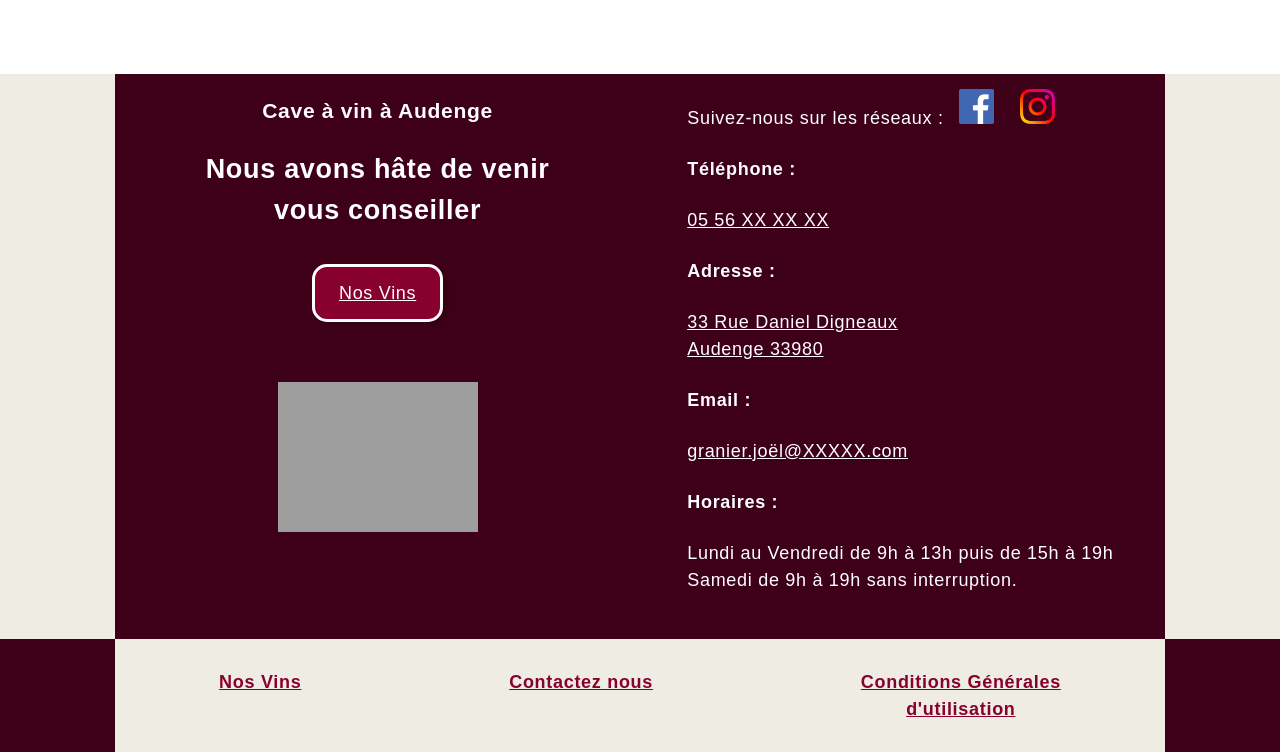
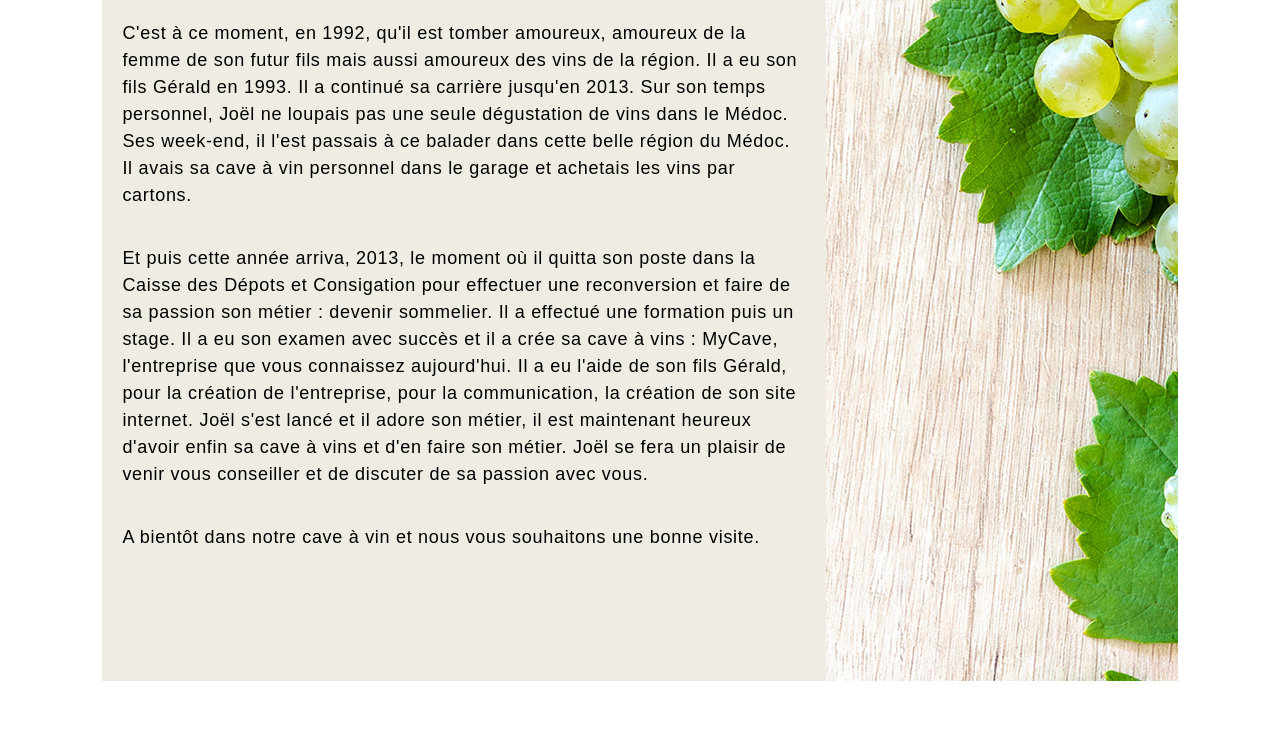
Before and after one commit to graniergerald/My_Cave, a PHP site: page /template/quiSommesNous.php in a window 1280 px wide. Shown: the part 2005-2757 px from the top of the page. Run offline with PHP 8.4, Linux system fonts and the light colour scheme; data comes from the database, SQL or seed files in the repository; grey boxes are pictures that could not be loaded.

Commit message:
Push de Mercredi soir bonsoir

```diff
--- a/css/style.css
+++ b/css/style.css
@@ -11,14 +11,48 @@
   --light-color: white;
   --lightSecond-color: rgb(239, 236, 228);
 
-  --GapPageRightLeft: 9%;
+  --GapPageRightLeft: 8%;
+}
+
+@media screen and (max-width: 1095px) {
+  :root {
+    --GapPageRightLeft: 6%;
+  }
+  body {
+    font-size: 17px;
+  }
+
+  .contactadresseAccueil {
+    padding: 15px;
+  }
+
+  .premiereSectionAccueil {
+    justify-content: center;
+  }
+}
+
+@media screen and (max-width: 875px) {
+  :root {
+    --GapPageRightLeft: 4%;
+  }
+  .contactadresseAccueil {
+    flex-direction: column;
+  }
+}
+
+@media screen and (max-width: 666px) {
+  :root {
+    --GapPageRightLeft: 0%;
+  }
+  .MenuBurger {
+    margin-right: 5px;
+  }
 }
 
 /**********GENERAL************/
 body {
   font-family: "Source Sans Pro Regular", sans-serif;
   font-weight: 400;
-  /* Padding enlever du body, A METTRE PARTOUT dans le site sur chaque section*/
   background-image: var(--bckg-color);
   color: var(--txt-color);
   font-size: 18px;
@@ -486,18 +533,51 @@ textarea {
   background-repeat: no-repeat;
 }
 
-.QuiSuisJe {
-  background-image: url(../img/site_charte/pexels-lukas-1410138.jpg);
-  background-position: center;
-  background-repeat: no-repeat;
-  height: 1000px;
+.QuiSuisJe1 {
+  margin-top: 50px;
   display: flex;
+  margin-right: var(--GapPageRightLeft);
+  margin-left: var(--GapPageRightLeft);
   justify-content: center;
 }
 
-.txtQuiSuisJe {
-  width: 600px;
-  background-color: #f4f4f4;
+.Img1QuiSuisJe {
+  width: 34%;
+  background-image: url(../img/site_charte/Image_1_Histoire_de_Joël.png);
+  height: 44em;
+  background-repeat: no-repeat;
+}
+
+.txt1QuiSuisJe {
+  width: 66%;
+  padding: 20px;
+  background-color: rgb(239, 236, 228);
+  display: flex;
+  flex-direction: column;
+  justify-content: center;
+}
+
+.QuiSuisJe2 {
+  display: flex;
+  margin-right: var(--GapPageRightLeft);
+  margin-left: var(--GapPageRightLeft);
+  justify-content: center;
+}
+
+.txt2QuiSuisJe {
+  width: 66%;
+  padding: 20px;
+  background-color: rgb(239, 236, 228);
+  display: flex;
+  flex-direction: column;
+  justify-content: center;
+}
+
+.Img2QuiSuisJe {
+  width: 34%;
+  background-image: url(../img/site_charte/Image_2_Histoire_de_Joël.png);
+  height: 44em;
+  background-repeat: no-repeat;
 }
 
 /********PAGE CATALOGUE DE VINS*********/
--- a/js/index.js
+++ b/js/index.js
@@ -4,8 +4,8 @@ if (sessionStorage.getItem("FenetreAlcool") === null) {
 }
 
 /* Sélection des éléments HTML */
-let link = document.getElementById("link");
-let burger = document.getElementById("burger");
+let link = document.querySelector("#link");
+let burger = document.querySelector("#burger");
 let ulBurger = document.getElementById("list-burger");
 
 console.log(link);
--- a/template/includeContent/CardReadBottle.php
+++ b/template/includeContent/CardReadBottle.php
@@ -1,5 +1,3 @@
-<h2> Catalogue de nos bouteilles </h2>
-
 <?php
 
 ReadCardBottles($dataReadAllBottles);
--- a/template/includeContent/DoctypeHead.php
+++ b/template/includeContent/DoctypeHead.php
@@ -12,5 +12,5 @@
         <link rel="stylesheet" href="../css/style.css">
         <title>My Cave</title>
         <?php include "../script/Main.php"; ?>
-        <script src="../js/index.js"></script>
+        <script src="../js/index.js" defer ></script>
     </head>
--- a/template/quiSommesNous.php
+++ b/template/quiSommesNous.php
@@ -10,10 +10,10 @@
     </div>
     <div class="presentation">
         <div class="presAccroche">
-            <h3>Ecrivez-nous</h3>
+            <h3>Venez découvrir l'histoire de Mr Granier</h3>
             <h1>Qui sommes-nous ?</h1>
             <p>Venez découvrir l'histoire de notre sommelier Granier Joël et de son fils.</p>
-            <p>Tout à commencé en 1992...</p>
+            <p>Tout à commencé en 2013...</p>
         </div>
         <div class="contactadresseAccueil">
             <div class="contactAccueil">
@@ -35,9 +35,41 @@
     </div>
 </div>
 
-<div class="QuiSuisJe">
-    <div class="txtQuiSuisJe">
-        Lorem ipsum dolor sit amet consectetur, adipisicing elit. Harum odio dolorum dicta nemo provident exercitationem, eos sit at recusandae qui obcaecati mollitia molestias cum veniam. Consequatur vitae quae nihil placeat!
+<div class="QuiSuisJe1">
+    <div class="Img1QuiSuisJe">
+
+    </div>
+    <div class="txt1QuiSuisJe">
+        <h3>Qui sommes-nous ?</h3>
+        <p>
+            Tout commence en 2013, ceci est le moment où Monsieur Granier s'est dit : "Et si je fesais de ma passion mon métier ?" Pour expliquer son chemin qui l'a amené à faire sa, voyons d'abord son passé professionnelle et personnel.
+        </p>
+        <p>
+            Dés son plus jeune âge, dés sa majorité, Joël avais déja cette curiosité de vouloir boire plusieurs vins. D'originaire de l'Aveyron, il a commencé par le pinard et à très vite compris que pour sa conservation il devais y dédié un espace réservé à ses bouteilles. Parce qu'il n'avais pas d'endroit chez lui pour les conserver, il décida de les laisser chez son père. Son père a malheuresement bû certains vin de sa collection. Est-ce volontaire ou pas ? Nous le serons jamais, mais Joël faisait déja du stock et acheté déja pas mal de bouteilles.
+        </p>
+        <p>
+            Vous l'aurez compris, dés ses 18ans, le vin prenait déja une bonne partie de son temps personnel. Quand est-t-il du milieu profesionnel à cette époque là ? Joël a travaillé 1an à la SNCF car il étais aussi passioné par la conduite de train. Il a reussi ses examen mais malheuresement il y avais trop de monde qui demandait ce poste. Joël a du coup fait agent au sein de la gare. Ne voulant pas de ce poste là, il a décidé de partir dans un autre domaine, la Caisse des dépots et Consignation. Il a effectué 10 ans de carrière à la Caisse des Dépots et Consignation de Paris puis il est parti à Bordeaux.
+        </p>
+    </div>
+
+</div>
+
+
+<div class="QuiSuisJe2">
+    <div class="txt2QuiSuisJe">
+        <p>
+            C'est à ce moment, en 1992, qu'il est tomber amoureux, amoureux de la femme de son futur fils mais aussi amoureux des vins de la région. Il a eu son fils Gérald en 1993. Il a continué sa carrière jusqu'en 2013. Sur son temps personnel, Joël ne loupais pas une seule dégustation de vins dans le Médoc. Ses week-end, il l'est passais à ce balader dans cette belle région du Médoc. Il avais sa cave à vin personnel dans le garage et achetais les vins par cartons.
+        </p>
+        <p>
+            Et puis cette année arriva, 2013, le moment où il quitta son poste dans la Caisse des Dépots et Consigation pour effectuer une reconversion et faire de sa passion son métier : devenir sommelier. Il a effectué une formation puis un stage. Il a eu son examen avec succès et il a crée sa cave à vins : MyCave, l'entreprise que vous connaissez aujourd'hui. Il a eu l'aide de son fils Gérald, pour la création de l'entreprise, pour la communication, la création de son site internet. Joël s'est lancé et il adore son métier, il est maintenant heureux d'avoir enfin sa cave à vins et d'en faire son métier. Joël se fera un plaisir de venir vous conseiller et de discuter de sa passion avec vous.
+        </p>
+        <p>
+            A bientôt dans notre cave à vin et nous vous souhaitons une bonne visite.
+        </p>
+    </div>
+
+    <div class="Img2QuiSuisJe">
+
     </div>
 
 </div>
```
Also changed, not shown: other parts of css/style.css (+40 -11 lines), script/InputFileUpdate.php (+9 -0 lines), template/Catalogue.php (+12 -1 lines), img/613f39eb130cd_wine-541922_1920.jpg (added), img/613f49a79e2d0_thomas-thompson-KRBNQEcousw-unsplash.jpg (added), img/613f5d4cb43f9_wine-541922_1920.jpg (added), img/site_charte/Cave_my_cave.jpg, img/site_charte/Image Histoire de Joël.jpg (added), img/site_charte/Image_1_Histoire_de_Joël.png (added), img/site_charte/Image_2_Histoire_de_Joël.png (added), img/site_charte/ImgQuiSommesNous.jpg.
